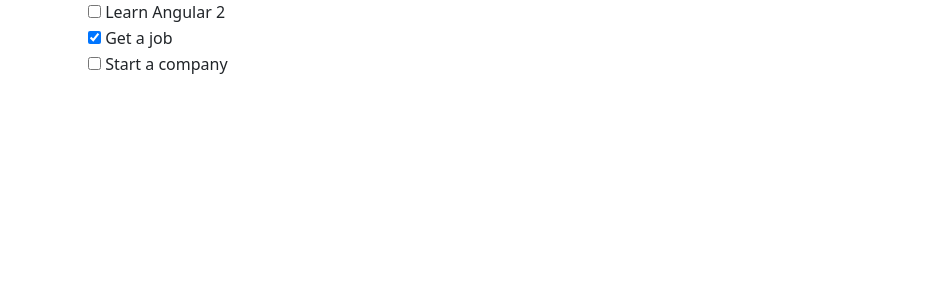
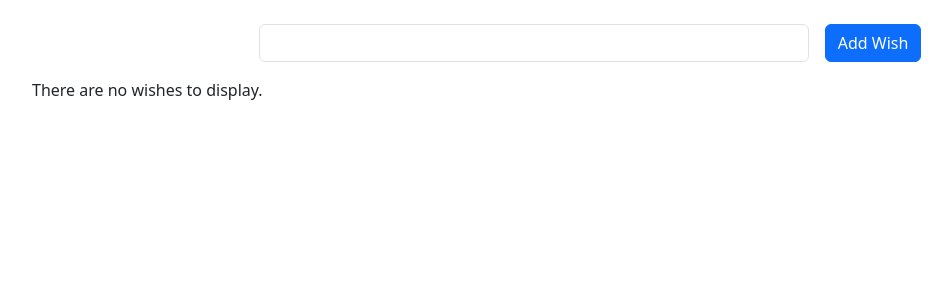
Before and after one commit to awais019/wishlist, an Angular app: page / in a window 1280 px wide. Shown: the top 300 px of the page, without its empty margins (50-1002 px from the left). Built offline with nearby package versions, Linux system fonts and the light colour scheme.

Commit message:
Ngmodel for data binding

```diff
--- a/src/app/app.component.html
+++ b/src/app/app.component.html
@@ -1,4 +1,30 @@
 <div class="container">
+  <form
+    action=""
+    class="row mt-3 gx-3 gy-2 align-items-center justify-content-center"
+  >
+    <div class="col-sm-6">
+      <label for="newWishText" class="visually-hidden">Wish</label>
+      <input
+        type="text"
+        class="form-control"
+        name="newWishText"
+        id="newWishText"
+        [(ngModel)]="newWishText"
+      />
+    </div>
+    <div class="col-auto">
+      <button
+        type="submit"
+        class="btn btn-primary"
+        (click)="$event.preventDefault(); addNewWish()"
+      >
+        Add Wish
+      </button>
+    </div>
+  </form>
+
+  <div class="row mt-3">
     <div *ngIf="items.length == 0; else showItems">
       There are no wishes to display.
     </div>
@@ -21,3 +47,4 @@
       </ul>
     </ng-template>
   </div>
+</div>
--- a/src/app/app.component.ts
+++ b/src/app/app.component.ts
@@ -1,22 +1,25 @@
 import { Component } from '@angular/core';
 import { RouterOutlet } from '@angular/router';
 import { CommonModule } from '@angular/common';
+import { FormsModule } from '@angular/forms';
 import { WishItem } from './shared/models/wishItem';
 
 @Component({
   selector: 'app-root',
   standalone: true,
-  imports: [RouterOutlet, CommonModule],
+  imports: [RouterOutlet, CommonModule, FormsModule],
   templateUrl: './app.component.html',
   styleUrl: './app.component.css',
 })
 export class AppComponent {
-  items: WishItem[] = [
-    new WishItem('Learn Angular 2'),
-    new WishItem('Get a job', true),
-    new WishItem('Start a company'),
-  ];
+  items: WishItem[] = [];
   title = 'wishlist';
+  newWishText = '';
+
+  addNewWish() {
+    this.items.push(new WishItem(this.newWishText));
+    this.newWishText = '';
+  }
 
   toggleItem(item: WishItem) {
     item.isComplete = !item.isComplete;
```
Lines whose indentation alone changed are shown as unchanged.
